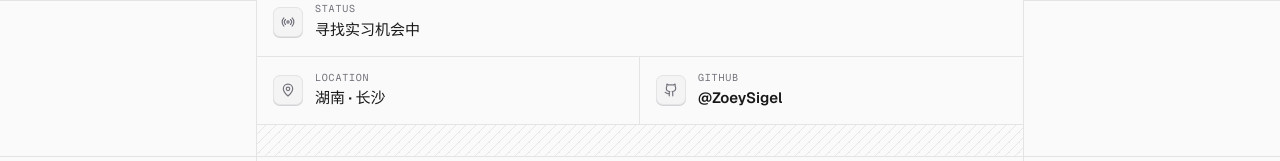
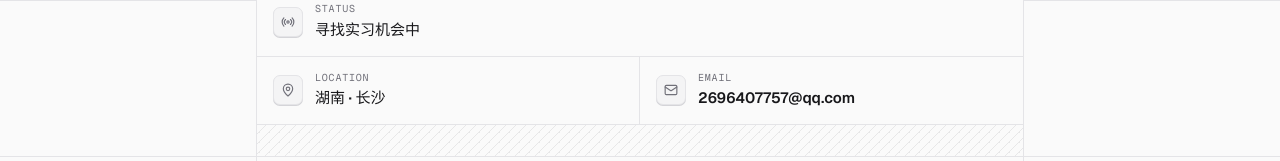
Before and after one commit to ZoeySigel/ZoeySigel.github.io, a Next.js app: page / in a window 1280 px wide. Shown: the part 519-680 px from the top of the page. Built offline with nearby package versions, Linux system fonts and the light colour scheme; no server answers.

Commit message:
feat: show email in profile overview

```diff
--- a/src/app/page.tsx
+++ b/src/app/page.tsx
@@ -27,6 +27,7 @@ function SectionHeading({ label, title }: { label: string; title: string }) {
 
 export default function HomePage() {
   const latestPosts = getAllPosts().slice(0, 2);
+  const email = SOCIAL_LINKS.find((link) => link.icon === "mail")?.value;
 
   return (
     <main className="profile-main" id="main-content">
@@ -77,10 +78,10 @@ export default function HomePage() {
             </span>
           </div>
           <div className="overview-item">
-            <Github aria-hidden="true" />
+            <Mail aria-hidden="true" />
             <span>
-              <small>GITHUB</small>
-              {USER.handle}
+              <small>EMAIL</small>
+              {email ?? "邮箱待补充"}
             </span>
           </div>
         </section>
```
